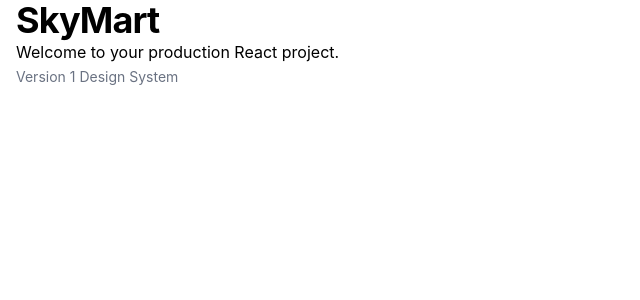
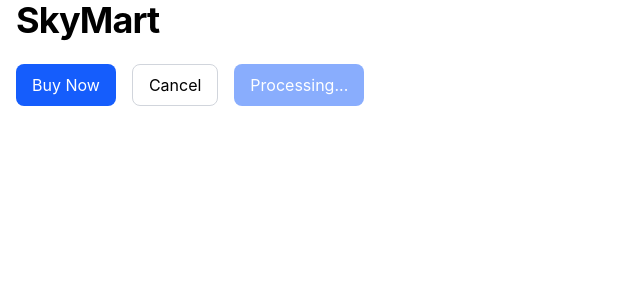
Before and after one commit to T-Harsha-Vardhan/skymart, a React (Vite) app: page / in a window 1280 px wide. Shown: the top 300 px of the page, without its empty margins (0-640 px from the left). Built offline with nearby package versions, Linux system fonts and the light colour scheme.

Commit message:
feat(ui): create Button component

```diff
--- /dev/null
+++ b/src/components/ui/Button.jsx
@@ -0,0 +1,20 @@
+const variants = {
+  primary:
+    "rounded-md bg-blue-600 px-4 py-2 text-white hover:bg-blue-700 disabled:cursor-not-allowed disabled:opacity-50",
+
+  secondary:
+    "rounded-md border border-gray-300 px-4 py-2 hover:bg-gray-100 disabled:cursor-not-allowed disabled:opacity-50",
+};
+
+export default function Button({
+  children,
+  variant = "primary",
+  disabled = false,
+  type = "button",
+}) {
+  return (
+    <button type={type} disabled={disabled} className={variants[variant]}>
+      {children}
+    </button>
+  );
+}
--- a/src/pages/HomePage.jsx
+++ b/src/pages/HomePage.jsx
@@ -1,3 +1,4 @@
+import Button from "../components/ui/Button";
 import Container from "../components/ui/Container";
 import Typography from "../components/ui/Typography";
 
@@ -6,11 +7,13 @@
     <Container>
       <Typography variant="h1">SkyMart</Typography>
 
-      <Typography variant="body">
-        Welcome to your production React project.
-      </Typography>
+      <div className="mt-6 flex gap-4">
+        <Button>Buy Now</Button>
 
-      <Typography variant="caption">Version 1 Design System</Typography>
+        <Button variant="secondary">Cancel</Button>
+
+        <Button disabled>Processing...</Button>
+      </div>
     </Container>
   );
 }
```
